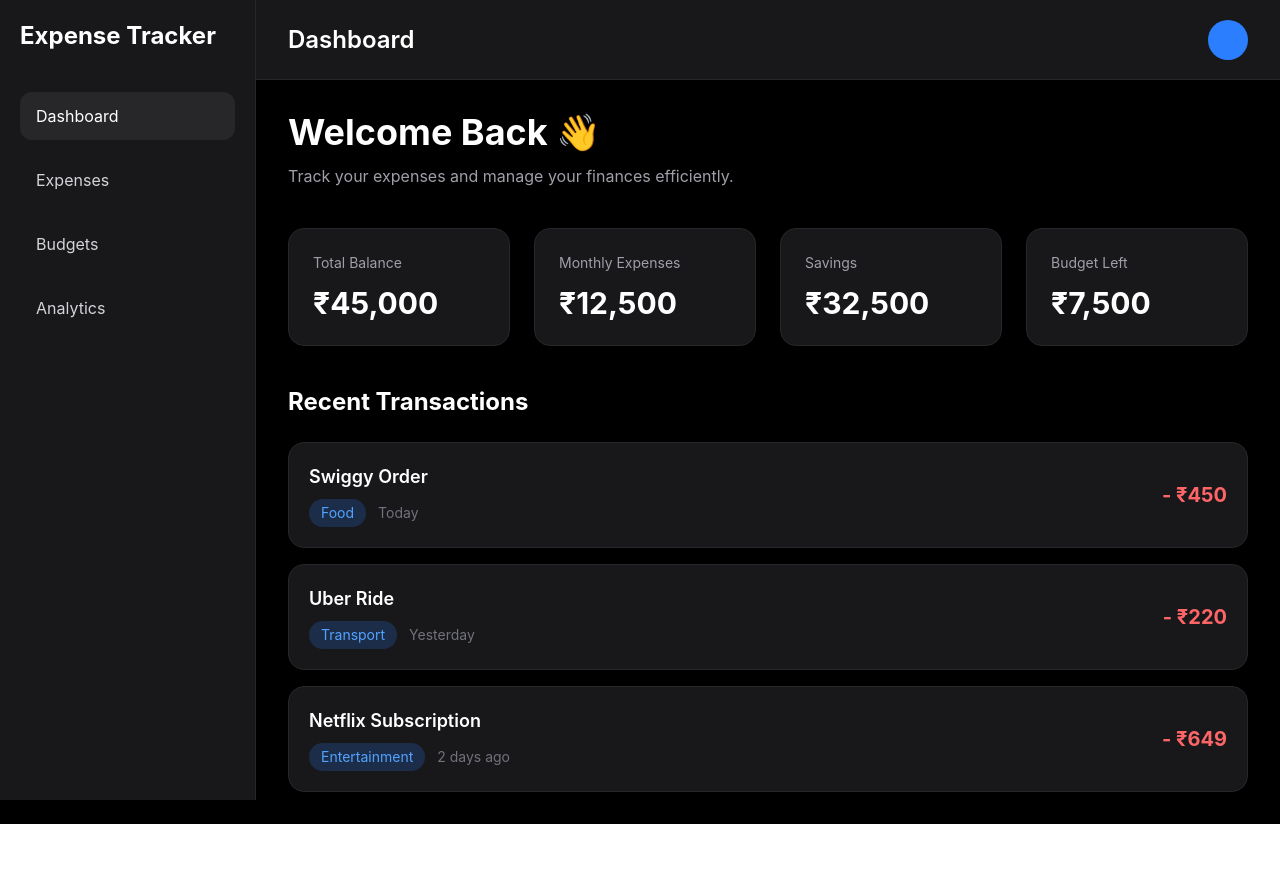
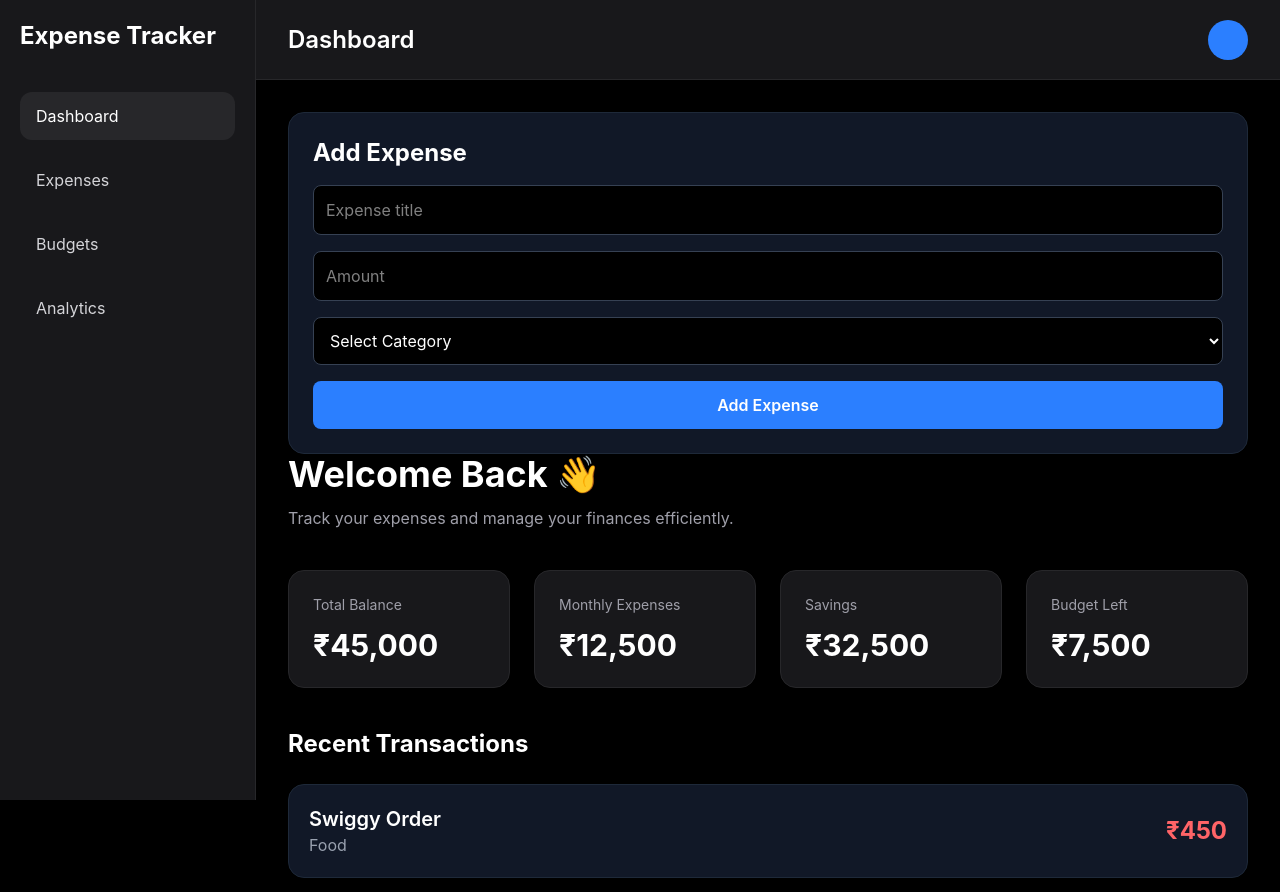
Before and after one commit to pratyushk072-sudo/smart-expense-tracker, a React app in the folder frontend/: page / in a window 1280 px wide. Shown: the top 892 px of the page. Before the commit the page ends 824 px from the top, so only its background shows below. Built offline with nearby package versions, Linux system fonts and the light colour scheme; the HTML template or start-up script is replaced by a standard one.

Commit message:
Added dynamic expense form feature

```diff
--- /dev/null
+++ b/frontend/src/components/ExpenseForm.jsx
@@ -0,0 +1,77 @@
+import { useState } from "react";
+
+const ExpenseForm = ({ addExpense }) => {
+  const [title, setTitle] = useState("");
+  const [amount, setAmount] = useState("");
+  const [category, setCategory] = useState("");
+
+  const handleSubmit = (e) => {
+    e.preventDefault();
+
+    if (!title || !amount || !category) {
+      alert("Please fill all fields");
+      return;
+    }
+
+    const newExpense = {
+      id: Date.now(),
+      title,
+      amount,
+      category,
+    };
+
+    addExpense(newExpense);
+
+    setTitle("");
+    setAmount("");
+    setCategory("");
+  };
+
+  return (
+    <form
+      onSubmit={handleSubmit}
+      className="bg-[#111827] p-6 rounded-2xl border border-gray-800 space-y-4"
+    >
+      <h2 className="text-2xl font-bold text-white">
+        Add Expense
+      </h2>
+
+      <input
+        type="text"
+        placeholder="Expense title"
+        value={title}
+        onChange={(e) => setTitle(e.target.value)}
+        className="w-full p-3 rounded-lg bg-black border border-gray-700 text-white"
+      />
+
+      <input
+        type="number"
+        placeholder="Amount"
+        value={amount}
+        onChange={(e) => setAmount(e.target.value)}
+        className="w-full p-3 rounded-lg bg-black border border-gray-700 text-white"
+      />
+
+      <select
+        value={category}
+        onChange={(e) => setCategory(e.target.value)}
+        className="w-full p-3 rounded-lg bg-black border border-gray-700 text-white"
+      >
+        <option value="">Select Category</option>
+        <option value="Food">Food</option>
+        <option value="Transport">Transport</option>
+        <option value="Shopping">Shopping</option>
+        <option value="Entertainment">Entertainment</option>
+      </select>
+
+      <button
+        type="submit"
+        className="w-full bg-blue-500 hover:bg-blue-600 text-white py-3 rounded-lg font-semibold"
+      >
+        Add Expense
+      </button>
+    </form>
+  );
+};
+
+export default ExpenseForm;
--- a/frontend/src/pages/Dashboard.jsx
+++ b/frontend/src/pages/Dashboard.jsx
@@ -1,10 +1,32 @@
-import StatCard from "../components/StatCard"
-import TransactionCard from "../components/TransactionCard"
+import { useState } from "react";
+import ExpenseForm from "../components/ExpenseForm";
+import StatCard from "../components/StatCard";
 
 function Dashboard() {
+
+  const [expenses, setExpenses] = useState([
+    {
+      id: 1,
+      title: "Swiggy Order",
+      amount: 450,
+      category: "Food",
+    },
+    {
+      id: 2,
+      title: "Uber Ride",
+      amount: 220,
+      category: "Transport",
+    },
+  ]);
+
+  const addExpense = (expense) => {
+    setExpenses([expense, ...expenses]);
+  };
+
   return (
     <div>
       <div className="mb-10">
+        <ExpenseForm addExpense={addExpense} />
         <h1 className="text-4xl font-bold text-white mb-3">
           Welcome Back 👋
         </h1>
@@ -44,27 +66,28 @@ function Dashboard() {
         </div>
 
         <div className="space-y-4">
-          <TransactionCard
-            title="Swiggy Order"
-            category="Food"
-            amount="450"
-            date="Today"
-          />
+          {expenses.map((expense) => (
+            <div
+              key={expense.id}
+              className="bg-[#111827] border border-gray-800 rounded-2xl p-5 flex justify-between items-center"
+            >
+              <div>
+                <h3 className="text-white text-xl font-semibold">
+                  {expense.title}
+                </h3>
 
-          <TransactionCard
-            title="Uber Ride"
-            category="Transport"
-            amount="220"
-            date="Yesterday"
-          />
+                <p className="text-gray-400">
+                  {expense.category}
+                </p>
+              </div>
 
-          <TransactionCard
-            title="Netflix Subscription"
-            category="Entertainment"
-            amount="649"
-            date="2 days ago"
-          />
+              <h2 className="text-red-400 text-2xl font-bold">
+                ₹{expense.amount}
+              </h2>
+            </div>
+          ))}
         </div>
+
       </div>
     </div>
   )
```
